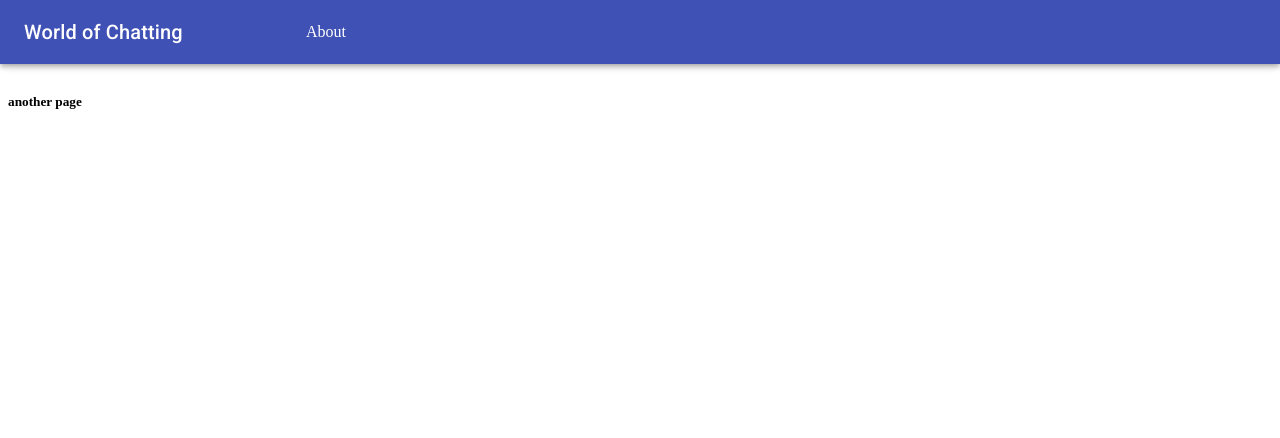
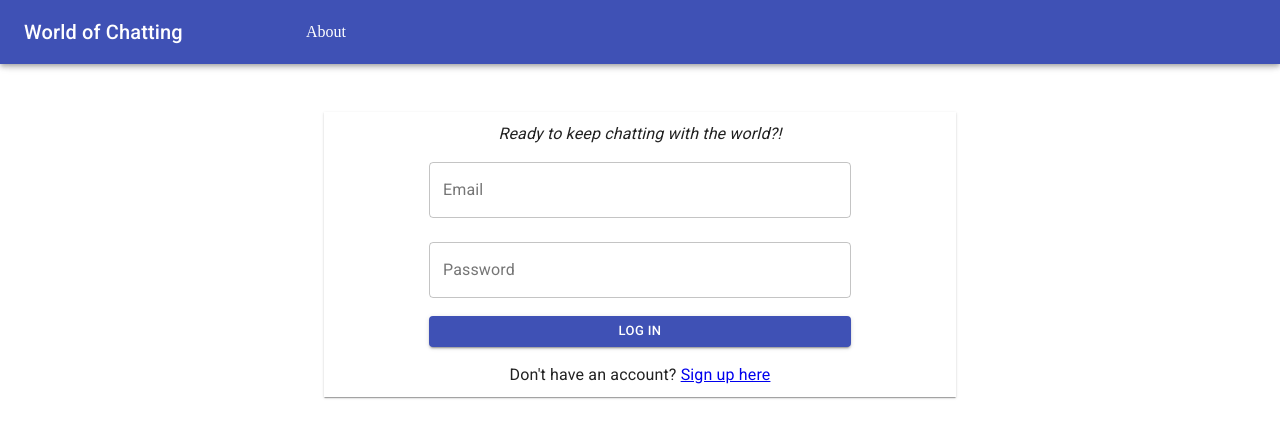
Before and after one commit to slevine111/WorldOfChatting, a React app: page /#/ in a window 1280 px wide. Shown: the top 438 px of the page. Built offline with nearby package versions, Linux system fonts and the light colour scheme; no server answers.

Commit message:
created Login_signup components folder and created Login component

```diff
--- a/src/client/Components/App.tsx
+++ b/src/client/Components/App.tsx
@@ -10,7 +10,8 @@ import { makeStyles } from '@material-ui/core/styles'
 import { Style } from 'jss'
 
 //Components imports
-import Signup from './Signup/Signup'
+import Signup from './Login_Signup/Signup'
+import Login from './Login_Signup/Login'
 import Navbar from './Navbar'
 
 const useStyles: Style = makeStyles((theme: any) => ({
@@ -34,9 +35,10 @@ const App: React.FC<IAppProps> = ({ getAllLanguages }): ReactElement => {
         <Fragment>
           <Route component={Navbar} />
           <div className={classes.toolbar} />
-          <Route path="/" exact render={() => <h5>another page</h5>} />
+          <Route path="/" exact component={Login} />
           <Route path="/about" exact render={() => <h4>the about page</h4>} />
           <Route path="/signup" exact component={Signup} />
+          <Route path="/login" exact component={Login} />
         </Fragment>
       </HashRouter>
     </div>
--- /dev/null
+++ b/src/client/Components/Login_Signup/Login.tsx
@@ -0,0 +1,73 @@
+import React, { ReactElement, useState, ChangeEvent } from 'react'
+import { Link } from 'react-router-dom'
+import TextField from '@material-ui/core/TextField'
+import Paper from '@material-ui/core/Paper'
+import Typography from '@material-ui/core/Typography'
+import Button from '@material-ui/core/Button'
+import useStyles from './styles'
+
+interface ILoginInfo {
+  email: string
+  password: string
+}
+
+const Login: React.FC<{}> = (): ReactElement => {
+  const [loginInfo, setLoginInfo] = useState<ILoginInfo>({
+    email: '',
+    password: ''
+  })
+
+  const handleChange = ({ target }: ChangeEvent<HTMLInputElement>): void => {
+    const { name, value } = target
+    setLoginInfo({ ...loginInfo, [name]: value })
+  }
+
+  const { formContainer, topMargin, topMarginButton } = useStyles()
+  return (
+    <Paper className={formContainer} square={true}>
+      <Typography variant="body1">
+        <i>Ready to keep chatting with the world?!</i>
+      </Typography>
+      <form>
+        <TextField
+          id="email"
+          name="email"
+          label="Email"
+          value={loginInfo.email}
+          onChange={handleChange}
+          margin="normal"
+          fullWidth
+          variant="outlined"
+        />
+        <TextField
+          id="password"
+          name="password"
+          label="Password"
+          value={loginInfo.password}
+          onChange={handleChange}
+          margin="normal"
+          fullWidth
+          variant="outlined"
+        />
+        <div className={topMarginButton}>
+          <Button
+            type="submit"
+            size="small"
+            fullWidth
+            variant="contained"
+            color="primary"
+          >
+            Log in
+          </Button>
+        </div>
+      </form>
+      <div className={topMargin}>
+        <Typography>
+          Don't have an account? <Link to="/signup">Sign up here</Link>
+        </Typography>
+      </div>
+    </Paper>
+  )
+}
+
+export default Login
--- a/src/client/Components/Signup/Signup.tsx
+++ b/src/client/Components/Login_Signup/Signup.tsx
@@ -1,13 +1,17 @@
+//Packages
 import React, { useState, ReactElement, ChangeEvent } from 'react'
 import { Link } from 'react-router-dom'
 import { History } from 'history'
+import { connect } from 'react-redux'
+import { ThunkDispatch } from 'redux-thunk'
+
+//Components
 import PersonalInfoForm from './PersonalInfoForm'
 import LanguageSelector from '../_shared/LanguageSelector/LanguageSelector'
 import SignupStepButtons from './SignupStepButtons'
-import useStyles from './styles'
+
+//My modules
 import { ISignupInfo } from './index'
-import { connect } from 'react-redux'
-import { ThunkDispatch } from 'redux-thunk'
 import {
   signupNewUserProcess,
   signupNewUserDTOs,
@@ -21,6 +25,8 @@ import { Language } from '../../../entities'
 //Material-UI
 import Typography from '@material-ui/core/Typography'
 import Button from '@material-ui/core/Button'
+import Paper from '@material-ui/core/Paper'
+import useStyles from './styles'
 
 interface IDispatchProps {
   signupNewUserProcess: (
@@ -83,13 +89,13 @@ const Signup: React.FC<ISignupProps> = ({
   }
 
   const { languagesToLearn, languagesToTeach } = signupInfo
-  const { signupContainer } = useStyles()
+  const { formContainer, topMargin, topMarginButton } = useStyles()
   return (
-    <div className={signupContainer}>
-      <Typography variant="caption">
-        <i>Ready to become a citizen of the world?</i>
+    <Paper className={formContainer} square={true}>
+      <Typography variant="body1">
+        <i>Ready to become a citizen of the world?!</i>
       </Typography>
-      <form onSubmit={onSubmit}>
+      <form onSubmit={onSubmit} className={topMargin}>
         {currentStep === 'personal info' ? (
           <PersonalInfoForm {...{ signupInfo, handleChange }} />
         ) : (
@@ -100,6 +106,7 @@ const Signup: React.FC<ISignupProps> = ({
         )}
 
         {currentStep === 'personal info' ? (
+          <div className={topMarginButton}>
             <Button
               type="button"
               fullWidth
@@ -109,14 +116,17 @@ const Signup: React.FC<ISignupProps> = ({
             >
               Next
             </Button>
+          </div>
         ) : (
           <SignupStepButtons {...{ setCurrentStep }} />
         )}
       </form>
+      <div className={topMargin}>
         <Typography>
-        Have an account? <Link to="/">Log in</Link>
+          Already have an account? <Link to="/login">Log in</Link>
         </Typography>
       </div>
+    </Paper>
   )
 }
 
--- a/src/client/Components/Signup/styles.ts
+++ b/src/client/Components/Login_Signup/styles.ts
@@ -6,10 +6,13 @@ const useStyles: Style = makeStyles({
     display: 'flex',
     justifyContent: 'space-between'
   },
-  signupContainer: {
+  formContainer: {
     display: 'flex',
     flexDirection: 'column',
-    alignItems: 'center'
+    alignItems: 'center',
+    width: '50%',
+    margin: '40px auto 0',
+    padding: '10px 0'
   },
   firstNameInput: {
     marginRight: '15px'
@@ -18,7 +21,10 @@ const useStyles: Style = makeStyles({
     width: '30%'
   },
   topMargin: {
-    marginTop: '15px'
+    marginTop: '16px'
+  },
+  topMarginButton: {
+    marginTop: '10px'
   }
 })
 
--- a/src/client/Components/_shared/LanguageSelector/styles.ts
+++ b/src/client/Components/_shared/LanguageSelector/styles.ts
@@ -3,7 +3,7 @@ import { Style } from 'jss'
 
 const useStyles: Style = makeStyles({
   tableSize: {
-    height: '800px',
+    maxHeight: '800px',
     overflow: 'scroll'
   }
 })
```
Also changed, not shown: src/client/Components/Login_Signup/PersonalInfoForm.tsx (renamed from src/client/Components/Signup/PersonalInfoForm.tsx), src/client/Components/Login_Signup/SignupStepButtons.tsx (renamed from src/client/Components/Signup/SignupStepButtons.tsx), src/client/Components/Login_Signup/index.d.ts (renamed from src/client/Components/Signup/index.d.ts). Lines whose indentation alone changed are shown as unchanged.
